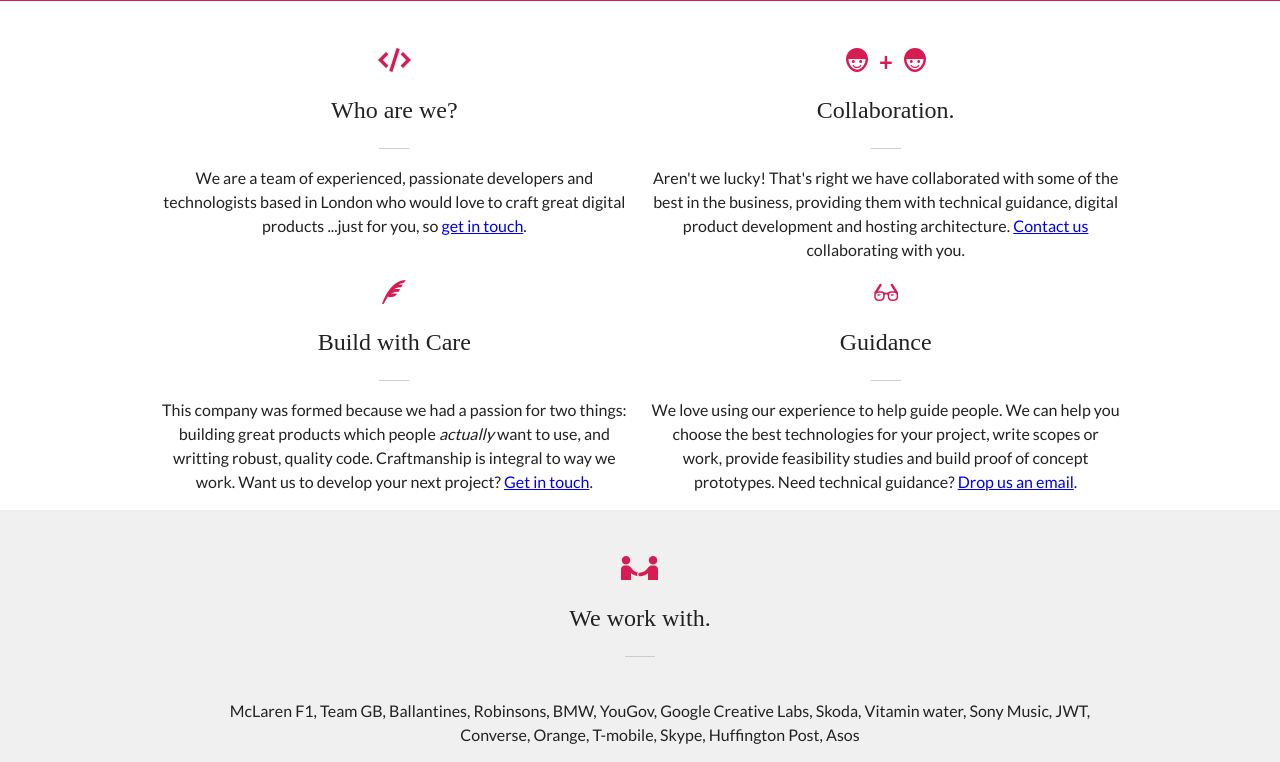
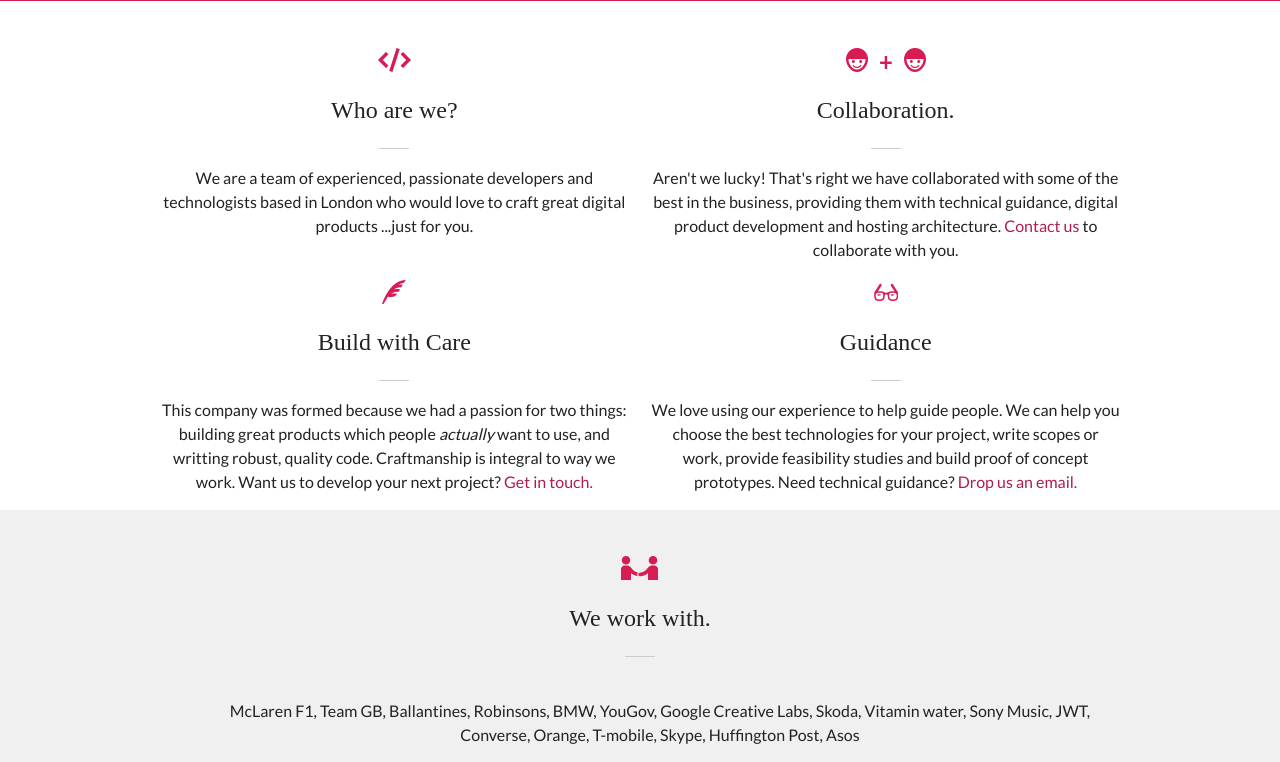
Before and after one commit to lostproperty/LostProperty.github.io, a Flask app: page / in a window 1280 px wide. Shown: the part 342-1104 px from the top of the page. Run offline with Flask 2, Linux system fonts and the light colour scheme; some libraries are stand-ins or nearby versions; some web fonts are replaced.

Commit message:
Amend css link and copy

```diff
--- a/lostproperty/static/css/main.css
+++ b/lostproperty/static/css/main.css
@@ -215,6 +215,12 @@ you can use the generic selector below, but it's slower:
 h1, h2 {
   font-family: 'Gabriela', serif;
   font-weight: normal; }
+
+a {
+  text-decoration: none;
+  color: #af1d4c; }
+  a:hover {
+    color: #d71c53; }
 
 h1 {
   font-size: 32px; }
--- a/lostproperty/static/sass/main.scss
+++ b/lostproperty/static/sass/main.scss
@@ -15,6 +15,14 @@ $light_grey: #f0f0f0;
 h1,h2 {
     font-family: 'Gabriela', serif;
     font-weight: normal;
+}
+
+a {
+    text-decoration: none;
+    color: $dark_magento;
+    &:hover{
+        color: $light_magento;
+    }
 }
 
 h1{
--- a/lostproperty/templates/index.html
+++ b/lostproperty/templates/index.html
@@ -15,7 +15,7 @@
             <h2>Who are we?</h2>
             <hr/>
             <p>
-                We are a team of experienced, passionate developers and technologists based in London who would love to craft great digital products ...just for you, so <a target="_launch" href="mailto:hello@lostpropertyhq.com">get in touch</a>.
+                We are a team of experienced, passionate developers and technologists based in London who would love to craft great digital products ...just for you.
             </p>
         </div>
 
@@ -24,7 +24,7 @@
             <h2>Collaboration.</h2>
             <hr/>
             <p>
-               Aren't we lucky! That's right we have collaborated with some of the best in the business, providing them with technical guidance, digital product development and hosting architecture. <a target="_launch" href="mailto:hello@lostpropertyhq.com?subject=I want to collaborate with Lost Property">Contact us</a> collaborating with you.
+               Aren't we lucky! That's right we have collaborated with some of the best in the business, providing them with technical guidance, digital product development and hosting architecture. <a target="_launch" href="mailto:hello@lostpropertyhq.com?subject=I want to collaborate with Lost Property">Contact us</a> to collaborate with you.
             </p>
         </div>
 
@@ -32,14 +32,14 @@
              <img src='static/images/quill.png'>
             <h2>Build with Care</h2>
             <hr/>
-            <p>This company was formed because we had a passion for two things: building great products which people <em>actually</em> want to use, and writting robust, quality code. Craftmanship is integral to way we work. Want us to develop your next project? <a target="_launch" href="mailto:hello@lostpropertyhq.com?subject=I'm interested in development">Get in touch</a>.</p>
+            <p>This company was formed because we had a passion for two things: building great products which people <em>actually</em> want to use, and writting robust, quality code. Craftmanship is integral to way we work. Want us to develop your next project? <a target="_launch" href="mailto:hello@lostpropertyhq.com?subject=I'm interested in development">Get in touch.</a></p>
         </div>
 
         <div class='guidance'>
             <img src='static/images/glasses.png'>
             <h2>Guidance</h2>
             <hr/>
-            <p>We love using our experience to help guide people. We can help you choose the best technologies for your project, write scopes or work, provide feasibility studies and build proof of concept prototypes. Need technical guidance? <a target="_launch" href="mailto:hello@lostpropertyhq.com?subject=I'm interested in Technical Guidance">Drop us an email</a>.</p>
+            <p>We love using our experience to help guide people. We can help you choose the best technologies for your project, write scopes or work, provide feasibility studies and build proof of concept prototypes. Need technical guidance? <a target="_launch" href="mailto:hello@lostpropertyhq.com?subject=I'm interested in Technical Guidance">Drop us an email.</a></p>
         </div>
     </div>
 </section>
```
